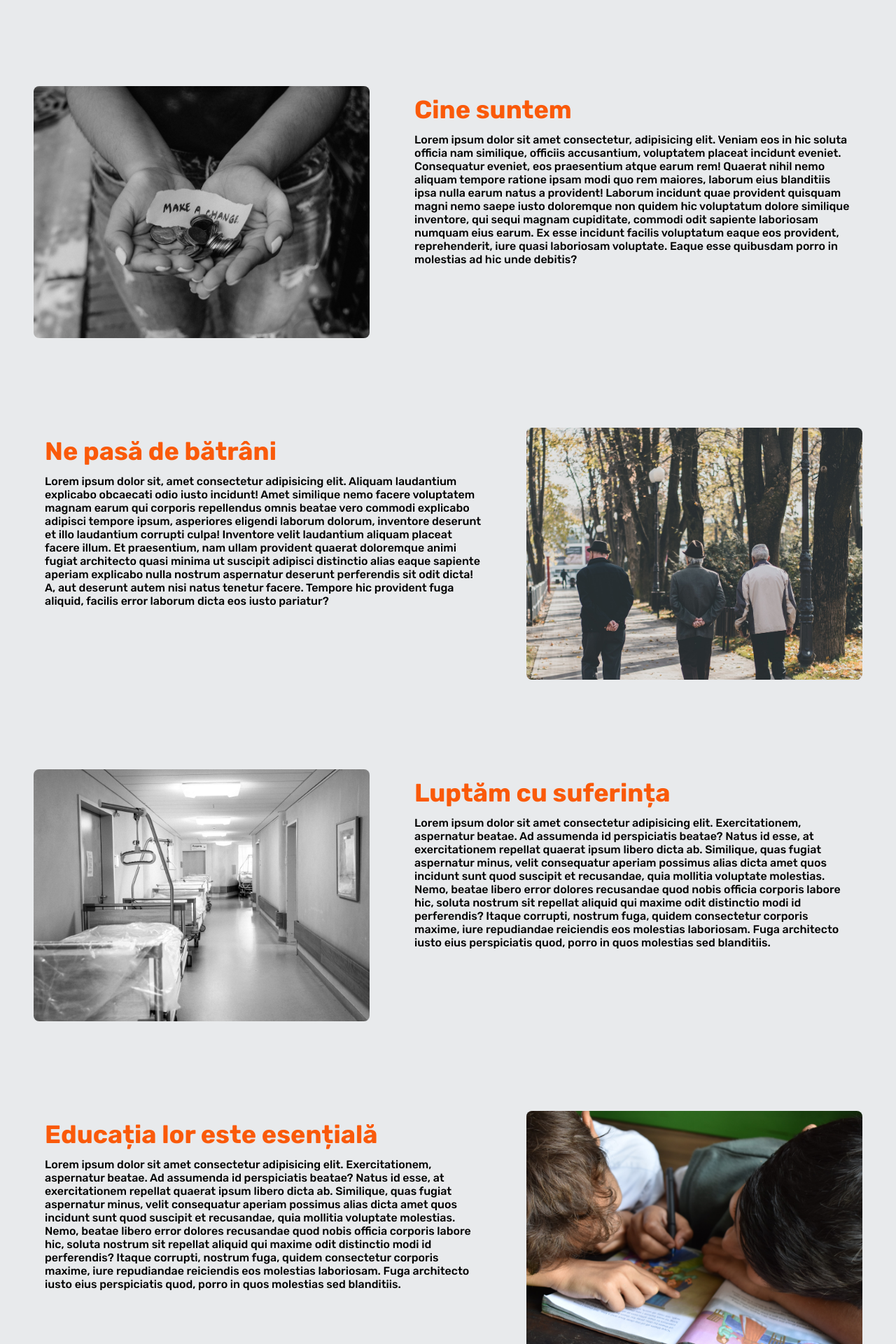
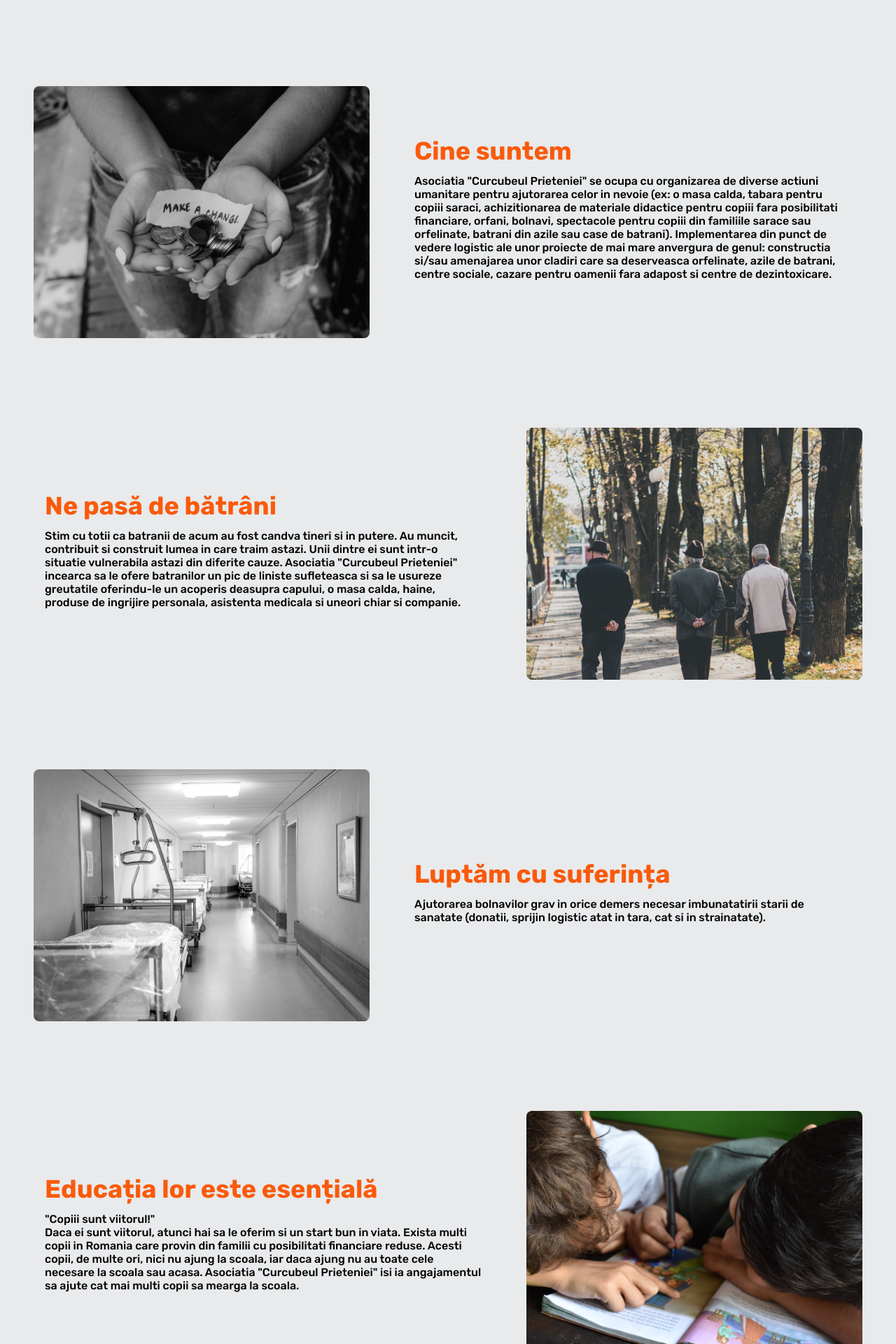
Before and after one commit to andreicatrina/nextJs-rainbow-charity, a Next.js app: page / in a window 1280 px wide. Shown: the part 680-2600 px from the top of the page at 70% size. Built offline with nearby package versions, Linux system fonts and the light colour scheme; a web font is replaced by a local one.

Commit message:
AboutSection text added

```diff
--- a/app/components/AboutSection/AboutSection.jsx
+++ b/app/components/AboutSection/AboutSection.jsx
@@ -40,18 +40,16 @@ export const AboutSection = () => {
           <TextContainer>
             <h3>Cine suntem</h3>
             <span>
-              Lorem ipsum dolor sit amet consectetur, adipisicing elit. Veniam
-              eos in hic soluta officia nam similique, officiis accusantium,
-              voluptatem placeat incidunt eveniet. Consequatur eveniet, eos
-              praesentium atque earum rem! Quaerat nihil nemo aliquam tempore
-              ratione ipsam modi quo rem maiores, laborum eius blanditiis ipsa
-              nulla earum natus a provident! Laborum incidunt quae provident
-              quisquam magni nemo saepe iusto doloremque non quidem hic
-              voluptatum dolore similique inventore, qui sequi magnam
-              cupiditate, commodi odit sapiente laboriosam numquam eius earum.
-              Ex esse incidunt facilis voluptatum eaque eos provident,
-              reprehenderit, iure quasi laboriosam voluptate. Eaque esse
-              quibusdam porro in molestias ad hic unde debitis?
+              Asociatia "Curcubeul Prieteniei" se ocupa cu organizarea de
+              diverse actiuni umanitare pentru ajutorarea celor in nevoie (ex: o
+              masa calda, tabara pentru copiii saraci, achizitionarea de
+              materiale didactice pentru copiii fara posibilitati financiare,
+              orfani, bolnavi, spectacole pentru copiii din familiile sarace sau
+              orfelinate, batrani din azile sau case de batrani). Implementarea
+              din punct de vedere logistic ale unor proiecte de mai mare
+              anvergura de genul: constructia si/sau amenajarea unor cladiri
+              care sa deserveasca orfelinate, azile de batrani, centre sociale,
+              cazare pentru oamenii fara adapost si centre de dezintoxicare.
             </span>
           </TextContainer>
         </FirstPostContainer>
@@ -59,18 +57,14 @@ export const AboutSection = () => {
           <TextContainer>
             <h3>Ne pasă de bătrâni</h3>
             <span>
-              Lorem ipsum dolor sit, amet consectetur adipisicing elit. Aliquam
-              laudantium explicabo obcaecati odio iusto incidunt! Amet similique
-              nemo facere voluptatem magnam earum qui corporis repellendus omnis
-              beatae vero commodi explicabo adipisci tempore ipsum, asperiores
-              eligendi laborum dolorum, inventore deserunt et illo laudantium
-              corrupti culpa! Inventore velit laudantium aliquam placeat facere
-              illum. Et praesentium, nam ullam provident quaerat doloremque
-              animi fugiat architecto quasi minima ut suscipit adipisci
-              distinctio alias eaque sapiente aperiam explicabo nulla nostrum
-              aspernatur deserunt perferendis sit odit dicta! A, aut deserunt
-              autem nisi natus tenetur facere. Tempore hic provident fuga
-              aliquid, facilis error laborum dicta eos iusto pariatur?
+              Stim cu totii ca batranii de acum au fost candva tineri si in
+              putere. Au muncit, contribuit si construit lumea in care traim
+              astazi. Unii dintre ei sunt intr-o situatie vulnerabila astazi din
+              diferite cauze. Asociatia "Curcubeul Prieteniei" incearca sa le
+              ofere batranilor un pic de liniste sufleteasca si sa le usureze
+              greutatile oferindu-le un acoperis deasupra capului, o masa calda,
+              haine, produse de ingrijire personala, asistenta medicala si
+              uneori chiar si companie.
             </span>
           </TextContainer>
           <Image
@@ -95,18 +89,9 @@ export const AboutSection = () => {
           <TextContainer>
             <h3>Luptăm cu suferința</h3>
             <span>
-              Lorem ipsum dolor sit amet consectetur adipisicing elit.
-              Exercitationem, aspernatur beatae. Ad assumenda id perspiciatis
-              beatae? Natus id esse, at exercitationem repellat quaerat ipsum
-              libero dicta ab. Similique, quas fugiat aspernatur minus, velit
-              consequatur aperiam possimus alias dicta amet quos incidunt sunt
-              quod suscipit et recusandae, quia mollitia voluptate molestias.
-              Nemo, beatae libero error dolores recusandae quod nobis officia
-              corporis labore hic, soluta nostrum sit repellat aliquid qui
-              maxime odit distinctio modi id perferendis? Itaque corrupti,
-              nostrum fuga, quidem consectetur corporis maxime, iure repudiandae
-              reiciendis eos molestias laboriosam. Fuga architecto iusto eius
-              perspiciatis quod, porro in quos molestias sed blanditiis.
+              Ajutorarea bolnavilor grav in orice demers necesar imbunatatirii
+              starii de sanatate (donatii, sprijin logistic atat in tara, cat si
+              in strainatate).
             </span>
           </TextContainer>
         </ThirdPostContainer>
@@ -114,18 +99,13 @@ export const AboutSection = () => {
           <TextContainer>
             <h3>Educația lor este esențială</h3>
             <span>
-              Lorem ipsum dolor sit amet consectetur adipisicing elit.
-              Exercitationem, aspernatur beatae. Ad assumenda id perspiciatis
-              beatae? Natus id esse, at exercitationem repellat quaerat ipsum
-              libero dicta ab. Similique, quas fugiat aspernatur minus, velit
-              consequatur aperiam possimus alias dicta amet quos incidunt sunt
-              quod suscipit et recusandae, quia mollitia voluptate molestias.
-              Nemo, beatae libero error dolores recusandae quod nobis officia
-              corporis labore hic, soluta nostrum sit repellat aliquid qui
-              maxime odit distinctio modi id perferendis? Itaque corrupti,
-              nostrum fuga, quidem consectetur corporis maxime, iure repudiandae
-              reiciendis eos molestias laboriosam. Fuga architecto iusto eius
-              perspiciatis quod, porro in quos molestias sed blanditiis.
+              "Copiii sunt viitorul!" <br /> Daca ei sunt viitorul, atunci hai
+              sa le oferim si un start bun in viata. Exista multi copii in
+              Romania care provin din familii cu posibilitati financiare reduse.
+              Acesti copii, de multe ori, nici nu ajung la scoala, iar daca
+              ajung nu au toate cele necesare la scoala sau acasa. Asociatia
+              "Curcubeul Prieteniei" isi ia angajamentul sa ajute cat mai multi
+              copii sa mearga la scoala.
             </span>
           </TextContainer>
           <Image
--- a/app/components/AboutSection/components.jsx
+++ b/app/components/AboutSection/components.jsx
@@ -67,7 +67,7 @@ export const AboutUsTitleContainer = styled.div`
 
 export const FirstPostContainer = styled.div`
   display: flex;
-  justify-content: flex-start;
+  justify-content: center;
   width: 100%;
   padding: 64px 24px;
   gap: 48px;
@@ -100,7 +100,9 @@ export const FirstPostContainer = styled.div`
 export const TextContainer = styled.div`
   display: flex;
   flex-direction: column;
+  justify-content: center;
   width: 100%;
+  max-width: 700px;
   padding: 12px;
   border-radius: 12px;
   transition: 0.6s;
@@ -125,6 +127,7 @@ export const TextContainer = styled.div`
   }
 
   @media (max-width: 1000px) {
+    max-width: 600px;
     h3 {
       font-size: 28px;
     }
@@ -147,7 +150,7 @@ export const TextContainer = styled.div`
 
 export const SecondPostContainer = styled.div`
   display: flex;
-  justify-content: flex-end;
+  justify-content: center;
   width: 100%;
   padding: 64px 24px;
   gap: 48px;
@@ -182,11 +185,10 @@ export const SecondPostContainer = styled.div`
 
 export const ThirdPostContainer = styled.div`
   display: flex;
-  justify-content: flex-start;
+  justify-content: center;
   width: 100%;
   padding: 64px 24px;
   gap: 48px;
-
   img {
     border-radius: 8px;
     width: 100%;
@@ -215,7 +217,7 @@ export const ThirdPostContainer = styled.div`
 `;
 export const FourthPostContainer = styled.div`
   display: flex;
-  justify-content: flex-start;
+  justify-content: center;
   width: 100%;
   padding: 64px 24px;
   gap: 48px;
```
